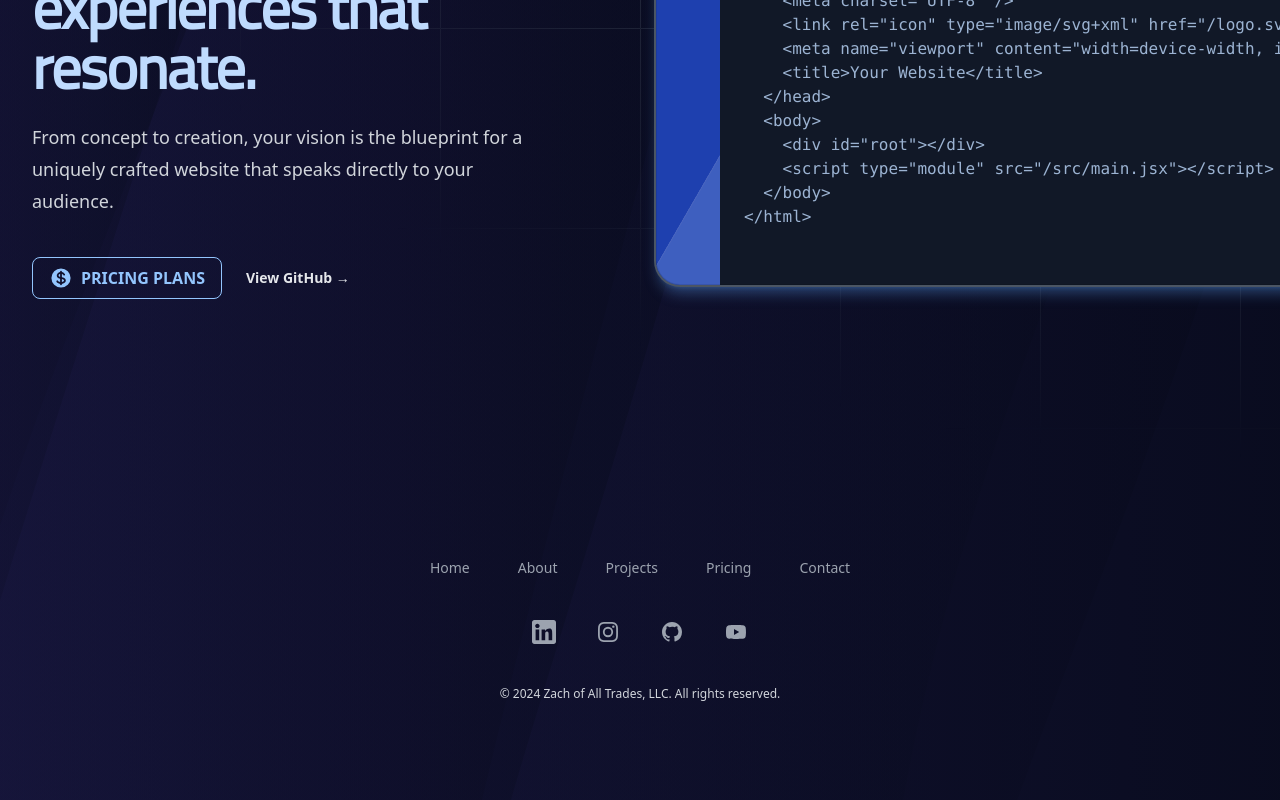
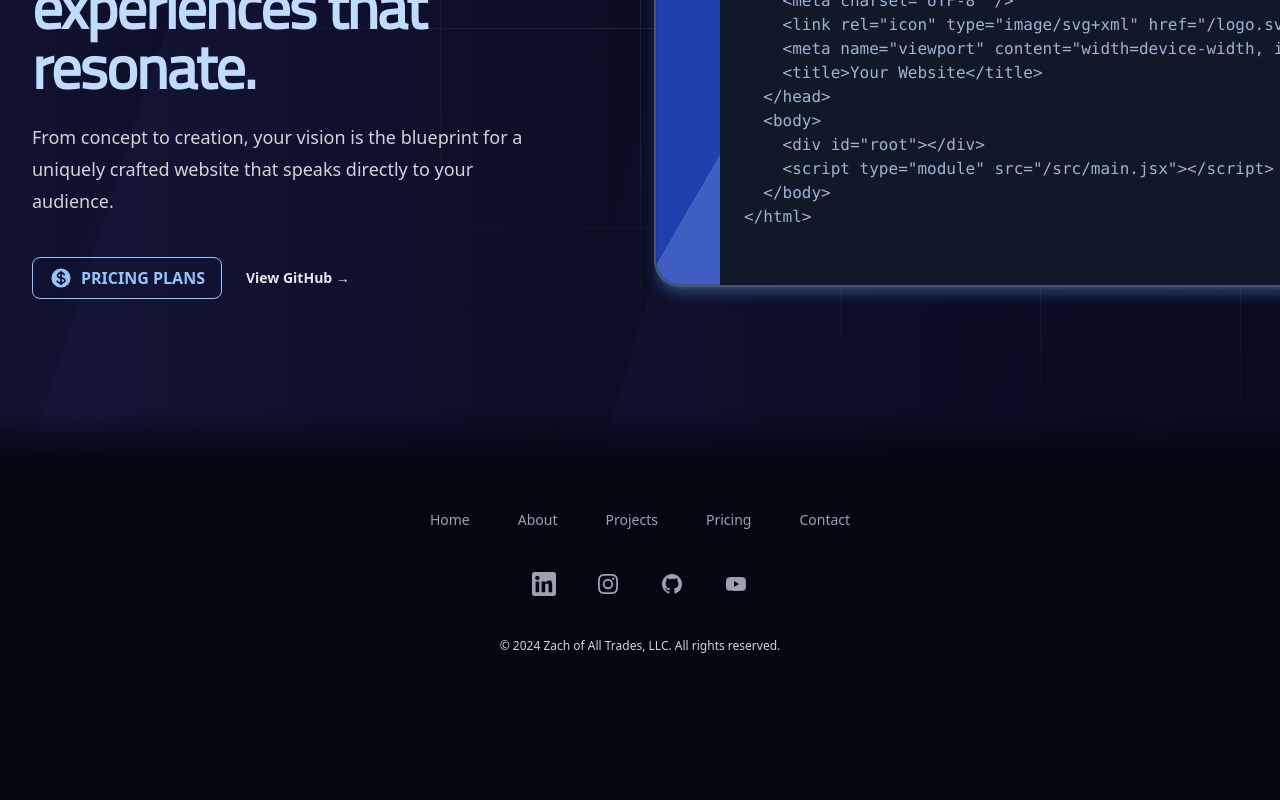
Before and after one commit to itsaboy/biz-v2, a React (Vite) app in the folder client/: page / in a window 1280 px wide. Shown: the part 452-1252 px from the top of the page. After the commit the page ends 1156 px from the top, so only its background shows below. Built offline with nearby package versions, Linux system fonts and the light colour scheme.

Commit message:
possible compromise

```diff
--- a/client/src/components/Footer/Footer.jsx
+++ b/client/src/components/Footer/Footer.jsx
@@ -4,8 +4,8 @@ import dayjs from "dayjs";
 
 export default function Footer() {
   return (
-    <footer className="bg-transparent">
-      <div className="mx-auto max-w-7xl overflow-hidden px-6 py-20 sm:py-24 lg:px-8">
+    <footer className="bg-gray-950">
+      <div className="mx-auto max-w-7xl overflow-hidden px-6 py-10 sm:py-12 lg:px-8">
         <FooterSiteNav />
         <FooterSocNav />
         <p className="mt-10 text-center text-xs leading-5 text-gray-300">
--- a/client/src/layouts/BodyLayout.jsx
+++ b/client/src/layouts/BodyLayout.jsx
@@ -6,7 +6,7 @@ import background from "../assets/background.svg";
 
 export default function BodyLayout() {
   return (
-    <div className="relative flex flex-col min-h-full h-full">
+    <div className="relative flex flex-col min-h-screen h-full">
       <div
         className="absolute inset-0 bg-no-repeat bg-center bg-fixed -z-10 min-h-full h-full flex"
         style={{
@@ -17,6 +17,7 @@ export default function BodyLayout() {
       <main className="relative flex-grow">
         <Outlet />
         <FloatingNav />
+        <div className="absolute inset-x-0 bottom-0 -z-10 h-8 bg-gradient-to-t from-gray-950 sm:h-12" />
       </main>
       <Footer />
     </div>
```
